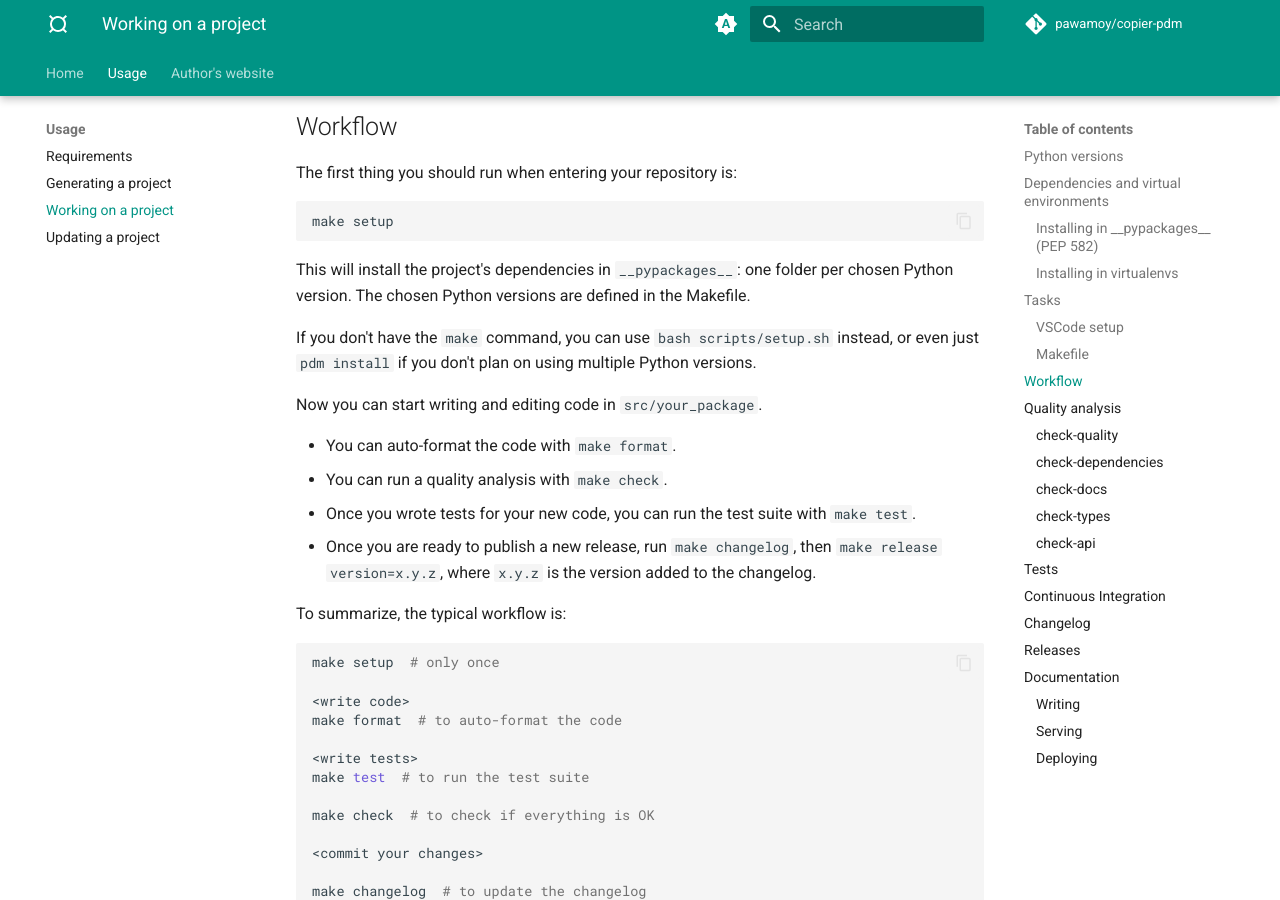
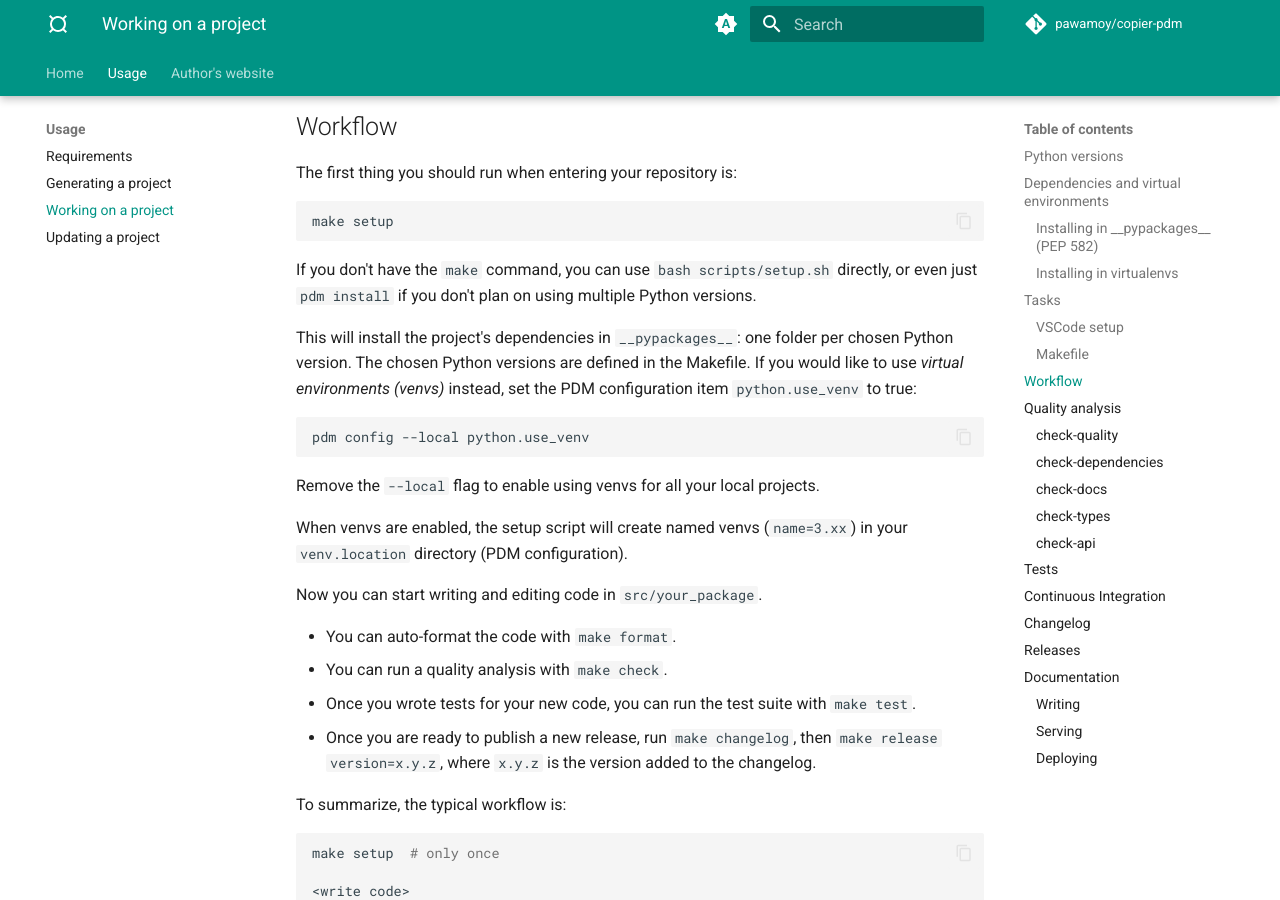
Before and after one commit to pawamoy/copier-pdm, an MkDocs documentation site: the page built from docs/work.md, in a window 1280 px wide and 900 px high, scrolled down 4770 px. Built offline with MkDocs 1.6.1 and Material for MkDocs 9.7.7, drawn with Linux system fonts in a browser that asks for light colours; comment, search, counter and statistics services are not loaded.

Commit message:
feat: Support using venvs instead of pypackages
Handle creation of multiple venvs with Makefile and `setup.sh`.

Related to pawamoy/pdm-multirun#10: https://github.com/pawamoy/pdm-multirun/discussions/10
Co-authored-by: Timothée Mazzucotelli <pawamoy@pm.me>

````diff
--- a/docs/work.md
+++ b/docs/work.md
@@ -229,14 +229,25 @@
 make setup
 ```
 
+If you don't have the `make` command,
+you can use `bash scripts/setup.sh` directly,
+or even just `pdm install`
+if you don't plan on using multiple Python versions.
+
 This will install the project's dependencies in `__pypackages__`:
 one folder per chosen Python version.
 The chosen Python versions are defined in the Makefile.
+If you would like to use *virtual environments (venvs)* instead,
+set the PDM configuration item `python.use_venv` to true:
 
-If you don't have the `make` command,
-you can use `bash scripts/setup.sh` instead,
-or even just `pdm install`
-if you don't plan on using multiple Python versions.
+```bash
+pdm config --local python.use_venv
+```
+
+Remove the `--local` flag to enable using venvs for all your local projects.
+
+When venvs are enabled, the setup script will create named venvs (`name=3.xx`)
+in your `venv.location` directory (PDM configuration).
 
 Now you can start writing and editing code in `src/your_package`.
 
````
Also changed, not shown: 2 other files.
